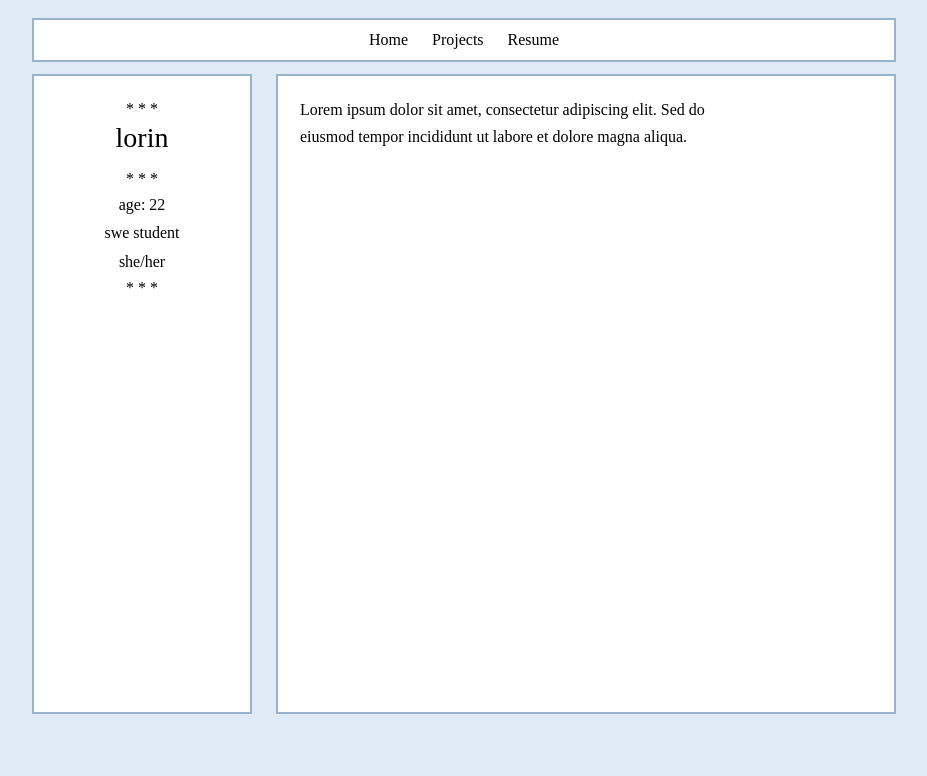
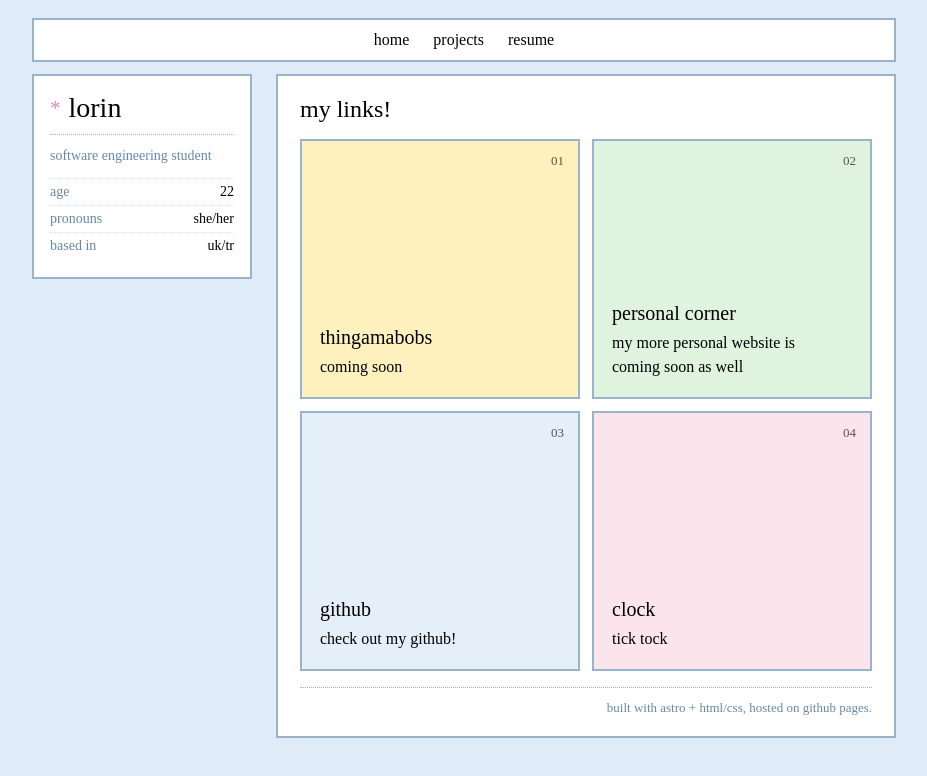
Before and after one commit to melorin4/melorin4.github.io, an Astro site: page / in a window 1280 px wide. Shown: the whole page, without its empty margins (176-1103 px from the left). Built offline with nearby package versions, Linux system fonts and the light colour scheme; Astro itself is replaced by a stand-in of ours; a web font is replaced by a local one.

Commit message:
enhancements

```diff
--- a/src/pages/index.astro
+++ b/src/pages/index.astro
@@ -9,27 +9,69 @@ import '../styles/global.css';
     <meta charset="UTF-8" />
     <meta name="viewport" content="width=device-width" />
     <meta name="description" content="Personal portfolio" />
-    <title>Portfolio</title>
+    <title>portfolio</title>
   </head>
   <body>
     <nav class="top-bar" aria-label="Primary navigation">
-      <a href="/">Home</a>
-      <a href="/projects/">Projects</a>
-      <a href="/resume/">Resume</a>
+      <a href="/">home</a>
+      <a href="/projects/">projects</a>
+      <a href="/resume/">resume</a>
     </nav>
 
-    <main class="layout">
-      <aside class="side-box">
-        <p><center>* * *</center></p>
-        <h1>lorin</h1>
-        <p><center>* * *</center></p>
-        <p>age: 22</p>
-        <p>swe student</p>
-        <p>she/her</p>
-        <p><center>* * *</center></p>
+    <main class="layout home-layout">
+      <aside class="side-box profile-box">
+        <div class="profile-heading">
+          <span class="profile-star" aria-hidden="true">*</span>
+          <h1>lorin</h1>
+        </div>
+        <p class="profile-role">software engineering student</p>
+        <dl class="profile-details">
+          <div>
+            <dt>age</dt>
+            <dd>22</dd>
+          </div>
+          <div>
+            <dt>pronouns</dt>
+            <dd>she/her</dd>
+          </div>
+          <div>
+            <dt>based in</dt>
+            <dd>uk/tr</dd>
+          </div>
+        </dl>
       </aside>
-      <section class="main-box">
-        <p>Lorem ipsum dolor sit amet, consectetur adipiscing elit. Sed do eiusmod tempor incididunt ut labore et dolore magna aliqua.</p>
+
+      <section class="main-box showcase-box">
+        <header class="showcase-intro">
+          <h2>my links!</h2>
+        </header>
+
+        <div class="showcase-grid">
+          <article class="hover-card card-yellow">
+            <span class="card-number">01</span>
+            <h3>thingamabobs</h3>
+            <p>coming soon</p>
+          </article>
+          <a class="hover-card card-green" href="https://github.com/melorin4" target="_blank" rel="noreferrer">
+            <span class="card-number">02</span>
+            <h3>personal corner</h3>
+            <p>my more personal website is coming soon as well</p>
+          </a>
+          <a class="hover-card card-blue" href="" target="_blank" rel="noreferrer">
+            <span class="card-number">03</span>
+            <h3>github</h3>
+            <p>check out my github! </p>
+          </a>
+          <a class="hover-card card-pink" href="" target="_blank" rel="noreferrer">
+            <span class="card-number">04</span>
+            <h3>clock</h3>
+            <p>tick tock</p>
+          </a>
+        </div>
+
+        <footer class="site-footer">
+          <p>built with astro + html/css, hosted on github pages.</p>
+        </footer>
       </section>
     </main>
   </body>
--- a/src/styles/global.css
+++ b/src/styles/global.css
@@ -63,7 +63,6 @@ body {
 
 .side-box,
 .main-box {
-  min-height: 640px;
   background: var(--box-bg);
   border: 2px solid var(--box-border);
 }
@@ -72,56 +71,209 @@ body {
   padding: 18px 16px;
 }
 
-.side-box h1 {
-  margin: 0 0 18px;
-  text-align: center;
+.profile-box {
+  align-self: start;
+  min-height: 0;
+}
+
+.profile-heading {
+  display: flex;
+  align-items: center;
+  gap: 8px;
+  padding-bottom: 12px;
+  border-bottom: 1px dotted var(--box-border);
+}
+
+.profile-heading h1 {
+  margin: 0;
   font-size: 28px;
   font-weight: normal;
   line-height: 1;
 }
 
-.side-box p {
-  text-align: center;
-  margin: 6px 0;
-  font-size: 16px;
-  line-height: 1.4;
+.profile-star {
+  color: #e98aaa;
+  font-size: 21px;
+  line-height: 1;
+}
+
+.profile-role {
+  margin: 12px 0;
+  color: #6688aa;
+  font-size: 14px;
+  line-height: 1.35;
+}
+
+.profile-details {
+  margin: 0;
+}
+
+.profile-details div {
+  display: flex;
+  justify-content: space-between;
+  gap: 8px;
+  padding: 5px 0;
+  border-top: 1px dotted #d3dfeb;
+  font-size: 14px;
+}
+
+.profile-details dt,
+.profile-details dd {
+  margin: 0;
+}
+
+.profile-details dt {
+  color: #6688aa;
 }
 
 .main-box {
   padding: 20px 22px;
 }
 
-.main-box p {
-  max-width: 52ch;
+.showcase-box {
+  min-height: 640px;
+  display: flex;
+  flex-direction: column;
+}
+
+.showcase-intro {
+  margin-bottom: 16px;
+}
+
+.eyebrow {
+  margin: 0 0 4px;
+  color: #6688aa;
+  font-size: 13px;
+  text-transform: uppercase;
+  letter-spacing: 1px;
+}
+
+.showcase-intro h2,
+.page-header h1 {
   margin: 0;
-  line-height: 1.7;
+  font-size: 24px;
+  font-weight: normal;
+}
+
+.showcase-grid {
+  display: grid;
+  grid-template-columns: repeat(2, minmax(0, 1fr));
+  gap: 12px;
+  flex: 1;
+}
+
+.showcase-grid .hover-card {
+  min-height: 260px;
+}
+
+.hover-card,
+.project-card {
+  position: relative;
+  display: flex;
+  min-height: 210px;
+  flex-direction: column;
+  justify-content: flex-end;
+  padding: 18px;
+  border: 2px solid var(--box-border);
+  color: inherit;
+  text-decoration: none;
+  overflow: hidden;
+  transition: transform 160ms ease, box-shadow 160ms ease;
+}
+
+.hover-card:hover,
+.project-card:hover {
+  transform: translateY(-5px) rotate(-0.4deg);
+  box-shadow: 8px 8px 0 #99b3cc;
+}
+
+.hover-card h3,
+.project-card h2 {
+  margin: 0 0 6px;
+  font-size: 20px;
+  font-weight: normal;
+}
+
+.hover-card p,
+.project-card p {
+  max-width: 26ch;
+  margin: 0;
+  line-height: 1.5;
+}
+
+.card-number {
+  position: absolute;
+  top: 12px;
+  right: 14px;
+  font-size: 13px;
+  opacity: 0.65;
+}
+
+.card-pink {
+  background: #fce4ec;
+}
+
+.card-blue {
+  background: #e4effa;
+}
+
+.card-yellow {
+  background: #fff1bd;
+}
+
+.card-green {
+  background: #dff3df;
+}
+
+.site-footer {
+  margin-top: 16px;
+  padding-top: 12px;
+  border-top: 1px dotted var(--box-border);
+}
+
+.site-footer p {
+  margin: 0;
+  color: #6688aa;
+  font-size: 13px;
+  text-align: right;
 }
 
 .side-stars {
   text-align: center;
 }
 
-.download-link {
+.resume-layout,
+.projects-layout {
   display: block;
-  margin-top: 18px;
-  text-align: center;
-  color: inherit;
-  text-decoration: underline;
+  width: min(864px, calc(100% - 48px));
 }
 
-.resume-layout {
-  align-items: start;
+.resume-actions {
+  display: flex;
+  justify-content: flex-end;
+  margin-bottom: 12px;
 }
 
-.resume-side {
-  min-height: 640px;
-  position: sticky;
-  top: 74px;
+.download-button {
+  display: inline-flex;
+  min-height: 38px;
+  align-items: center;
+  justify-content: center;
+  padding: 8px 14px;
+  border: 2px solid var(--box-border);
+  background: var(--box-bg);
+  color: inherit;
+  text-decoration: none;
+  transition: transform 160ms ease, box-shadow 160ms ease;
+}
+
+.download-button:hover {
+  transform: translateY(-3px);
+  box-shadow: 5px 5px 0 var(--box-border);
 }
 
 .resume-box {
   min-height: 0;
-  font-family: "Azuki", serif;
   font-size: 15px;
 }
 
@@ -138,7 +290,6 @@ body {
 
 .resume-header p,
 .resume-box p {
-  max-width: none;
   margin: 2px 0;
   line-height: 1.45;
 }
@@ -177,14 +328,43 @@ body {
   line-height: 1.45;
 }
 
+.project-wip {
+  display: grid;
+  min-height: 640px;
+  place-items: center;
+  background: var(--box-bg);
+  border: 2px solid var(--box-border);
+  box-shadow: 8px 8px 0 #99b3cc;
+}
+
+.project-wip p {
+  margin: 0;
+  color: #6688aa;
+  font-size: 42px;
+  line-height: 1;
+}
+
 @media (max-width: 700px) {
   .layout {
     grid-template-columns: 1fr;
     width: calc(100% - 32px);
   }
 
-  .side-box,
-  .main-box {
-    min-height: 200px;
+  .profile-box {
+    min-height: 0;
+  }
+
+  .showcase-grid,
+  .projects-grid {
+    grid-template-columns: 1fr;
+  }
+
+  .showcase-box {
+    min-height: 0;
+  }
+
+  .resume-layout,
+  .projects-layout {
+    width: calc(100% - 32px);
   }
 }
```
Also changed, not shown: src/pages/projects.astro (added, +27 -0 lines), src/pages/resume.astro (+9 -15 lines).
